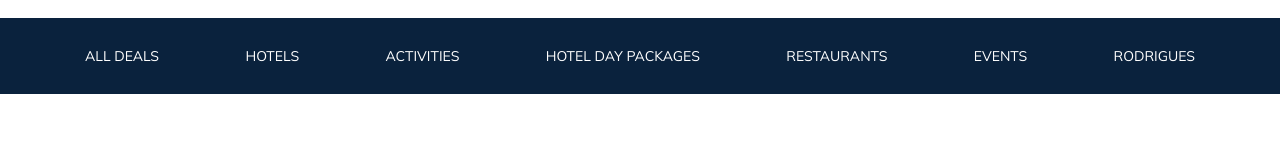
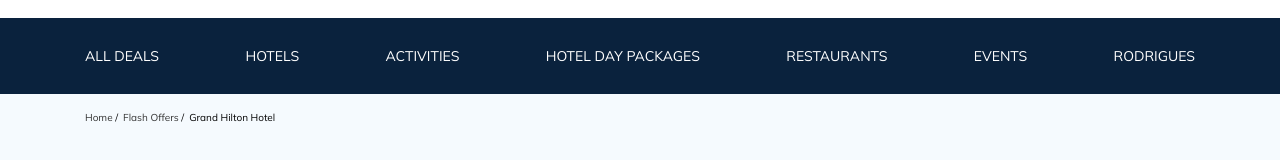
Before and after one commit to Sazonovme/tour-plan, a plain HTML site: page index.html in a window 1280 px wide. Shown: the part 102-262 px from the top of the page. Drawn offline with Linux system fonts and the light colour scheme.

Commit message:
create: breadcrumb in index.html and style

```diff
--- a/index.html
+++ b/index.html
@@ -70,5 +70,21 @@
       </div>
       <!-- /.navbar-menu -->
     </header>
+    <nav class="breadcrumb">
+      <div class="container">
+        <ul class="breadcrumb-list">
+          <li class="breadcrumb-list__item">
+            <a href="#" class="breadcrumb-list__link">Home</a>
+          </li>
+          <li class="breadcrumb-list__item">
+            <a href="#" class="breadcrumb-list__link">Flash Offers</a>
+          </li>
+          <li class="breadcrumb-list__item">Grand Hilton Hotel</li>
+        </ul>
+        <!-- /.breadcrumb-list -->
+      </div>
+      <!-- /.container -->
+    </nav>
+    <!-- /.breadcrumb -->
   </body>
 </html>
--- a/sass/style.sass
+++ b/sass/style.sass
@@ -6,5 +6,7 @@
 @import 'normalize'
 //Подключение header
 @import 'tamplates/header'
+//Подключение bredcrumb
+@import 'tamplates/breadcrumb'
 // Подключение медиа запросов
 @import 'media'
--- /dev/null
+++ b/sass/tamplates/_breadcrumb.sass
@@ -0,0 +1,16 @@
+.breadcrumb
+    &-list
+        list-style-type: none
+        display: flex
+        align-items: center
+        padding: 18px 0
+        margin: 0
+        &__item
+            font-size: 10px
+            &:not(:last-child)
+                &::after
+                    content: '/'
+                    margin-right: 5px
+        &__link
+            text-decoration: none
+            color: $text-color
```
Also changed, not shown: css/style.css, 1 other file.
